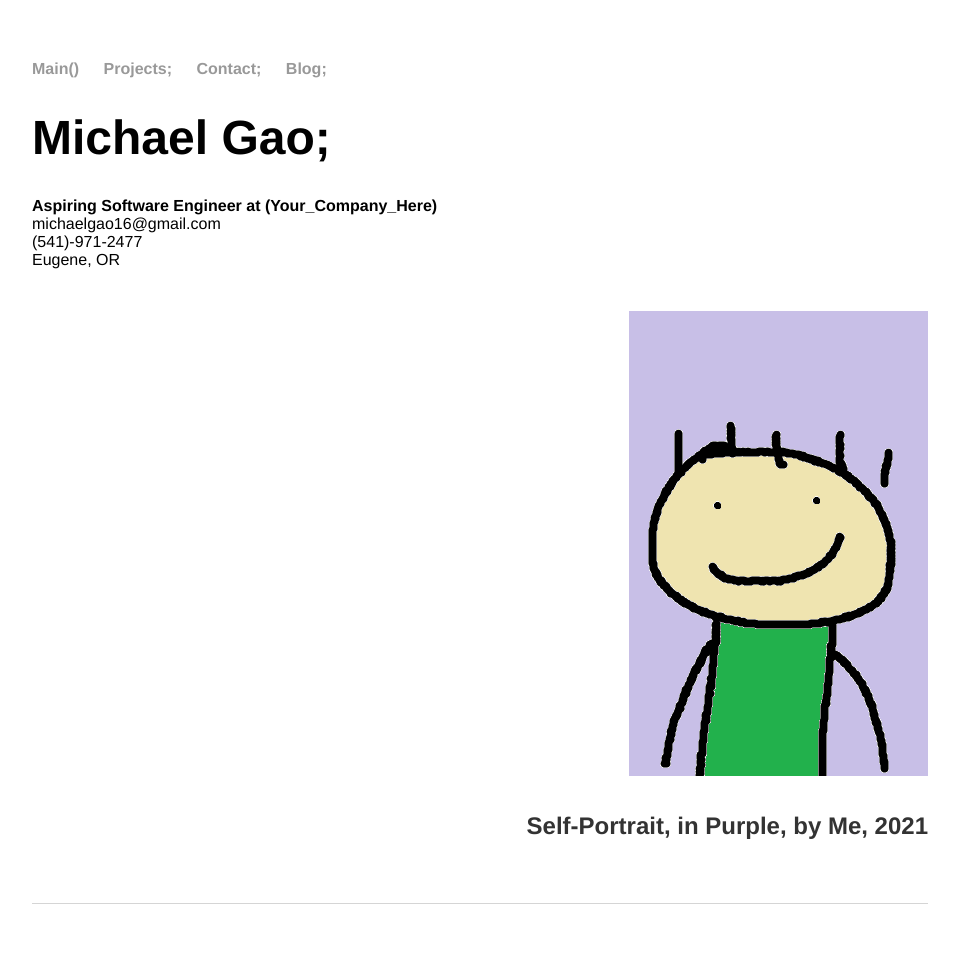
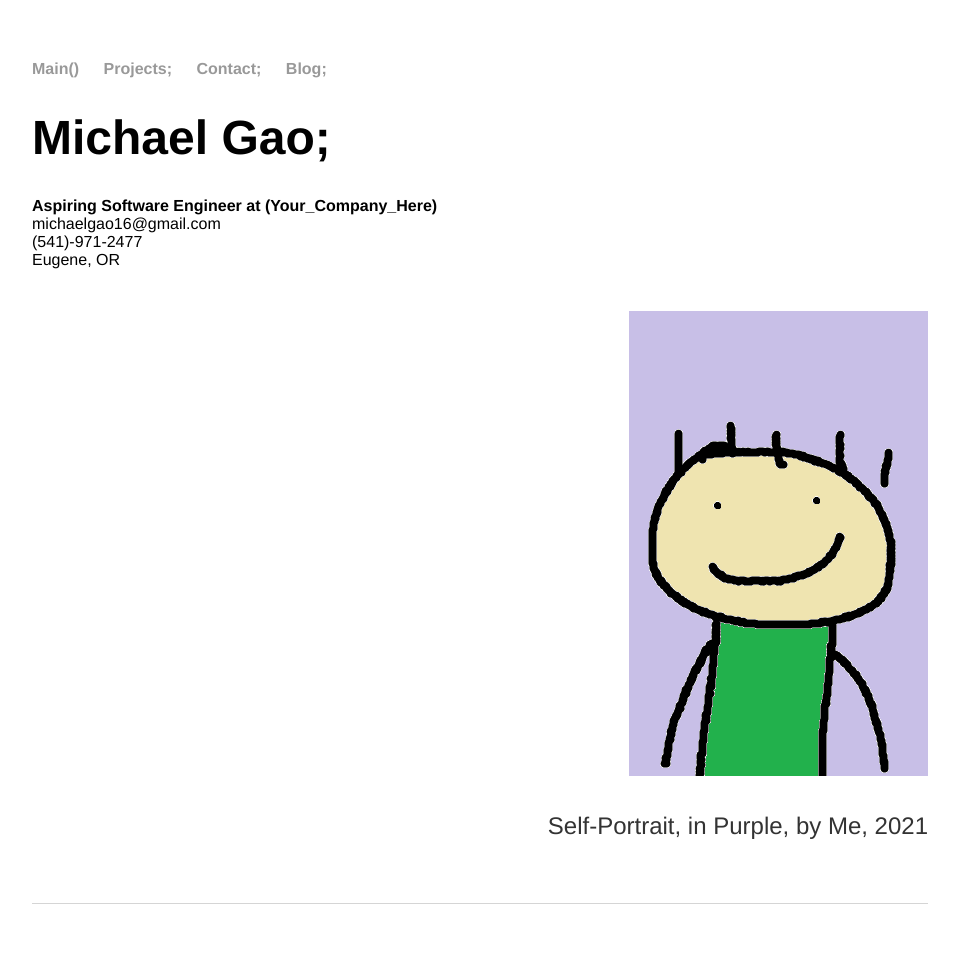
Before and after one commit to michael-c-gao/WebsiteOfMichael, a Jekyll site: the page built from contact/index.html, in a window 1280 px wide. Shown: the whole page, without its empty margins (160-1119 px from the left). Built offline with Jekyll 4.4.1, drawn with Linux system fonts in a browser that asks for light colours.

Commit message:
Update index.html

```diff
--- a/contact/index.html
+++ b/contact/index.html
@@ -12,7 +12,7 @@ title: Contact Me
 					Eugene, OR<br>
 					<br>
 					<p style="text-align:right;"><img src="selfportrait2.png" alt="Self Portrait"></p>
-					<p style="text-align:right;"><strong>Self-Portrait, in Purple, by Me, 2021</strong></p><br>
+					<p style="text-align:right;">Self-Portrait, in Purple, by Me, 2021</p><br>
 					<br>
 
 					<!--<h2>Select Publications</h2>-->
```
